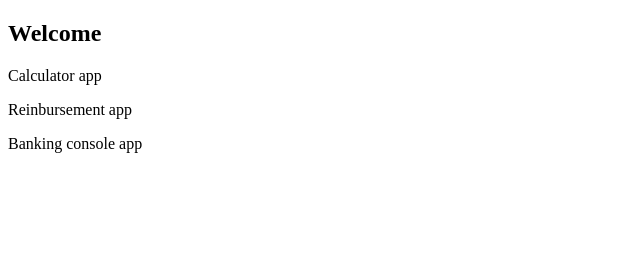
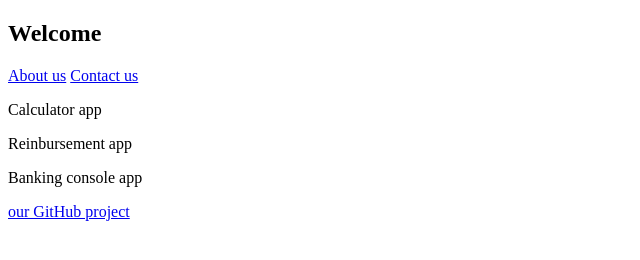
Before and after one commit to nojy777/Joaquin-and-Enoje, a plain HTML site: page fcc-test-suite-template-master/index.html in a window 1280 px wide. Shown: the whole page, without its empty margins (0-640 px from the left). Drawn offline with Linux system fonts and the light colour scheme.

Commit message:
html files updated

```diff
--- a/fcc-test-suite-template-master/index.html
+++ b/fcc-test-suite-template-master/index.html
@@ -24,12 +24,24 @@
     <section id="welcome-section">
       <h1>Welcome</h1>
     </section>
+    <nav id = "navbar">
+      <a href="#project-title"class="navlink">About us</a>
+      <a href="#project-location"class="navlink">Contact us</a>
+
+    </nav>
     <section id="projects">
       <a href="$element"></a>
       <p class="project-tile">Calculator app</p>
       <p class="project-tile">Reinbursement app</p>
       <p class="project-tile">Banking console app</p>
+
     </section>
     <script  src="js/index.js"></script>
+    <footer>
+      <a href="https://github.com/nojy777/Joaquin-and-Enoje"> our GitHub project </a>
+
+
+    </footer>
+
   </body>
 </html>
```
